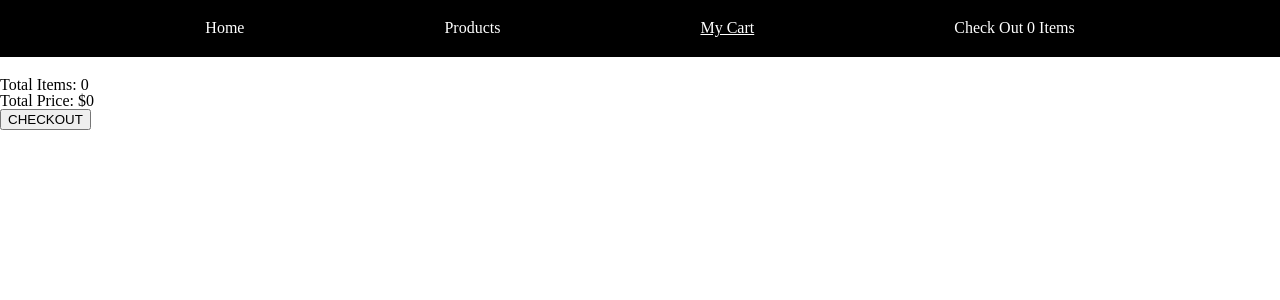
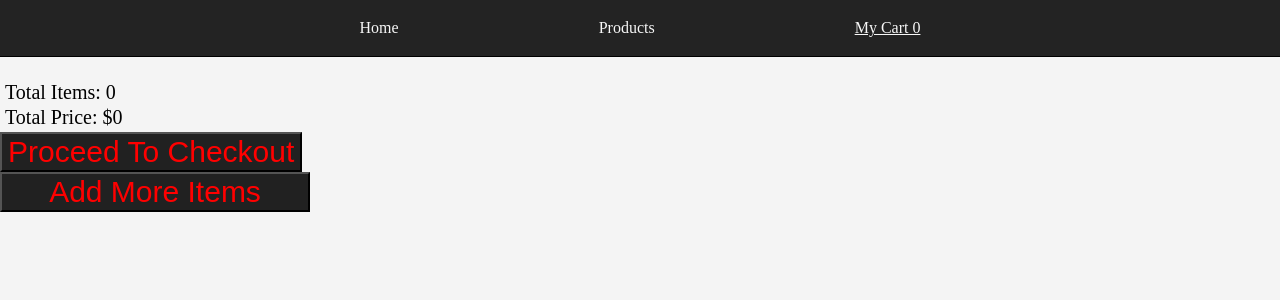
Before and after one commit to NickMo91/ecommerce, a React app: page /cart in a window 1280 px wide. Shown: the top 300 px of the page. Built offline with nearby package versions, Linux system fonts and the light colour scheme.

Commit message:
some styling

```diff
--- a/src/App.scss
+++ b/src/App.scss
@@ -7,4 +7,5 @@
 }
 body {
 	box-sizing: border-box;
+	background-color: #f4f4f4;
 }
--- a/src/components/Navigation.jsx
+++ b/src/components/Navigation.jsx
@@ -15,11 +15,7 @@ class Navigation extends Component {
 			text: "Products",
 		}, {
 			to: "/cart",
-			text: "My Cart",
-		},
-		{
-			to: "/checkout",
-			text: `Check Out ${addedProducts} Items`,
+			text: `My Cart ${addedProducts}`,
 		},
 		];
 
--- a/src/components/Navigation.scss
+++ b/src/components/Navigation.scss
@@ -2,12 +2,12 @@
 	text-align: center;
 	padding: 20px;
 	margin-bottom: 20px;
-	background: #000;
+	background: #232323;
 	border-bottom: 1px solid #000;
 
 	&-link {
 		padding: 20px 100px;
-		color: #FFF;
+		color: #f7f7f7;
 		text-decoration: none;
 
 		&:hover {
--- a/src/json/products.json
+++ b/src/json/products.json
@@ -5,7 +5,7 @@
     "price": "75.00",
     "rating": 9,
     "description": "With elegant, textured dial details and a soft grey leather strap, this ultra-thin rose gold-tone watch case offers a touch of simplicity and sophistication to your day-to-night look. You will always be a step ahead with our Timex Metropolitan Skyline collection.",
-    "category": "womens",
+    "category": "Womens",
     "specs": [
       {
         "label": "Buckle/Clasp",
@@ -92,7 +92,7 @@
     "price": "57.00",
     "rating": 10,
     "description": "It’s easy to see how this classic timepiece is an everyday favorite. The silver-tone stainless steel expansion band, silver-tone case and Mother-of-Pearl dial offers a lasting look for years to come.",
-    "category": "womens",
+    "category": "Womens",
     "specs": [
       {
         "label": "Band Color",
@@ -175,7 +175,7 @@
     "price": "99.00",
     "rating": 9,
     "description": "The simple silhouettes of our Essential Collection make a clean, understated statement. These minimalist styles embody the belief that less is more, with a casual elegance that’s appropriate for nearly any occasion. Each one is designed with quality materials that stand the test of time, and fine features in which every carefully chosen detail is a standout.",
-    "category": "mens",
+    "category": "Mens",
     "specs": [
       {
         "label": "Buckle/Clasp",
@@ -262,7 +262,7 @@
     "price": "69.00",
     "rating": 10,
     "description": "Combining our 160-year legacy with contemporary updates, the Heritage Collection features iconic designs with a modern spirit. Each style is inspired by the Timex archives, constructed with rich materials that offer lasting enjoyment. To wear one is to honor the precision of pure craftsmanship and the spirit of authentic watchmaking.",
-    "category": "mens",
+    "category": "Mens",
     "specs": [
       {
         "label": "Buckle/Clasp",
@@ -349,7 +349,7 @@
     "price": "52.00",
     "rating": 8,
     "description": "We’re celebrating 40 years of our landmark Easy Reader® watch with a special edition featuring a rich black leather strap, eye-catching red details and a unique anniversary INDIGLO® dial.",
-    "category": "womens",
+    "category": "Womens",
     "specs": [
       {
         "label": "Buckle/Clasp",
@@ -436,7 +436,7 @@
     "price": "109.00",
     "rating": 9,
     "description": "Combining our 160-year legacy with contemporary updates, the Heritage Collection features iconic designs with a modern spirit. Each style is inspired by the Timex archives, constructed with rich materials that offer lasting enjoyment. To wear one is to honor the precision of pure craftsmanship and the spirit of authentic watchmaking.",
-    "category": "mens",
+    "category": "Mens",
     "specs": [
       {
         "label": "Buckle/Clasp",
@@ -523,7 +523,7 @@
     "price": "89.00",
     "rating": 10,
     "description": "The simple silhouettes of our Essential Collection make a clean, understated statement. These minimalist styles embody the belief that less is more, with a casual elegance that’s appropriate for nearly any occasion. Each one is designed with quality materials that stand the test of time, and fine features in which every carefully chosen detail is a standout.",
-    "category": "womens",
+    "category": "Womens",
     "specs": [
       {
         "label": "Buckle/Clasp",
@@ -610,7 +610,7 @@
     "price": "52.00",
     "rating": 9,
     "description": "Are you ready for the weekend? This two-piece felt and leather strap gives you a fun option to customize your Weekender® watch depending on your outfit or mood. Fits any 20mm traditional, slip-thru or quick-release strap.",
-    "category": "mens",
+    "category": "Mens",
     "specs": [
       {
         "label": "Buckle/Clasp",
@@ -697,6 +697,7 @@
     "price": "25.00",
     "rating": 9,
     "description": "Our Time Machines™ collection offers watches just for kids that have easy-to-read dials, adjustable nylon bands and are 30 meter water resistant. This unique purple space-dye athleisure design will match any child’s personality!",
+    "category": "Kids",
     "specs": [
       {
         "label": "Buckle/Clasp",
@@ -783,6 +784,7 @@
     "price": "30.00",
     "rating": 8,
     "description": "We’ve teamed up with the Peanuts gang to help kids tell time. This adorable watch features our easy-to-read dial highlighting Snoopy and Woodstock and adjustable flower-themed elastic band. Plus, all of our kids’ watches are covered by our 100% worry-free replacement plan so you don’t worry about lost or broken watches. See timex.com/kids-warranty.html for details.",
+    "category": "Kids",
     "specs": [
       {
         "label": "Buckle/Clasp",
--- a/src/pages/Home.scss
+++ b/src/pages/Home.scss
@@ -10,8 +10,7 @@
 	}
 
 	&-l {
-		text-decoration: none;
-		color: blue;
+		color: #000;
 	}
 
 }
--- a/src/pages/Product.scss
+++ b/src/pages/Product.scss
@@ -1,24 +1,44 @@
-// .item-page {
-// 	display: flex;
-//
-// 	&-items {
-// 		flex: 1;
-// 		margin-top: 50px;
-// 		margin-left: 100px;
-//
-// 		&-img {
-// 			margin-right: 50px;
-// 		}
-// 	}
-//
-// 	&-items-description {
-// 		flex: 1;
-// 	}
-// }
-//
-//
-// .item-page-items-description {
-// 	margin-top: 50px;
-// 	width: 300px;
-// 	height: 200px;
-// }
+.product-page-name {
+	margin-bottom: 25px;
+	text-align: center;
+	font-size: 20px;
+	font-weight: bold;
+}
+
+.product-page-render-image {
+	display: block;
+	margin: auto;
+&-img {
+margin-bottom: 40px;
+}
+
+}
+
+.product-page-render-btn {
+	float: right;
+}
+.product-page-btn {
+	font-size: 40px;
+	color: red;
+	background-color: #212121;
+
+	&:hover{
+font-size: 41px;
+	}
+}
+
+.category {
+	font-size: 20px;
+	margin-left: 20px;
+
+}
+
+.description {
+	border: 1px solid #000;
+	font-size: 20px;
+	margin-right: 300px;
+	margin-left: 20px;
+}
+.price {
+	float: right;
+}
--- a/src/pages/Products.jsx
+++ b/src/pages/Products.jsx
@@ -12,24 +12,26 @@ class Products extends Component {
 		const { products } = this.props;
 		return (
 			<div className="products-page">
+				<h1 className="products-page-heading">TimeX</h1>
+				<div className="products-page-render">
 					{products.map((products, index) => {
 						return ([
-						<div className="products-page-products">
-							<h1 className="products-page-products-header">{products.name}</h1>
-							<Link className="products-page-products-l" to={`/product/${products.id}`}>
-								<img className="products-page-products-img"
+							<div className="products-page-render-products">
+								<h1 className="products-page-render-products-header">{products.name}</h1>
+								<Link className="products-page-render-products-l" to={`/product/${products.id}`}>
+									<img className="products-page-render-products-img"
 										src={products.images[0].medium}
 									/>
 								</Link>
-							<p className="products-page-products-category">
+								<p className="products-page-render-products-category">
 								Category: {products.category}
 								</p>
-							<p className="products-page-products-price">Price: ${products.price}</p>
+								<p className="products-page-render-products-price">Price: ${products.price}</p>
 							</div>,
 						]);
 					}
 					)}
-
+				</div>
 			</div>
 		);
 	}
--- a/src/pages/Products.scss
+++ b/src/pages/Products.scss
@@ -1,12 +1,21 @@
-.products-page {
+.products-page-heading {
+	font-size: 50px;
+	font-weight: bold;
+	color: #3a3a3a;
+	text-align: center;
+	margin-bottom: 30px;
+}
+
+.products-page-render {
 display: flex;
 flex-flow: row wrap;
 }
-.products-page-products {
+
+.products-page-render-products {
 	margin-left: 50px;
 	margin-bottom: 30px;
 	width: 400px;
-	border: 1px solid white;
+	border-bottom: 1px solid #d1d1d1;
 
 
 	&-header {
--- a/src/pages/cart.jsx
+++ b/src/pages/cart.jsx
@@ -1,3 +1,4 @@
+import "./Cart.scss";
 import React, { Component } from "react";
 import { Link } from "react-router-dom";
 import PropTypes from "prop-types";
@@ -13,26 +14,30 @@ class Cart extends Component {
 		},0);
 
 		return (
-			<div className="addedProducts">
+			<div className="cart">
 
 				{cart.map((item) => {
 					return (
-						<div className="cart_info">
-							<h1 className="name">{ item.name } </h1>
-							<img src={ item.images[0].small } className="Img"/>
-							<h2 className="price">${ item.price }</h2>
+						<div className="cart-product">
+							<h1 className="cart-product-name">{ item.name } </h1>
+							<img src={ item.images[0].small } className="cart-product-img"/>
+							<h2 className="cart-product-price">${ item.price }</h2>
 						</div>
 					);
 				})}
-				<div className="total">
-			 <p className="countTotal">Total Items: { addedProducts }</p>
-			 <p className="cart-total-price">Total Price: ${ totalPrice }</p>
+				<div className="cart-info">
+			 <p className="cart-info-total-items">Total Items: { addedProducts }</p>
+			 <p className="cart-info-total-price">Total Price: ${ totalPrice }</p>
+			 <div >
+		 						<Link to="/checkout">
+		 							<button className="cart-button-checkout"> Proceed To Checkout </button>
+		 						</Link>
+						<br/>
+						<Link to="/Products">
+							<button className="cart-button-add">Add More Items</button>
+						</Link>
+		 					</div>
 		 </div>
-		 <div className="cart-checkout-button">
-	 						<Link to="/checkout">
-	 							<button> CHECKOUT </button>
-	 						</Link>
-	 					</div>
 			</div>
 		);
 	}
--- a/src/pages/cart.scss
+++ b/src/pages/cart.scss
@@ -0,0 +1,55 @@
+.cart {
+display: flex;
+flex-flow: row wrap;
+
+	&-product {
+		display: flex;
+		flex-flow: row wrap;
+		margin: 0 50px 20px 50px;
+		border: 1px solid #d1d1d1;
+		&-name {
+			font-size: 20px;
+			margin-bottom: 5px;
+		}
+
+		&-img {
+			margin-bottom: 5px;
+		}
+	}
+
+	&-info {
+		font-size: 20px;
+		float: right;
+		margin-right: 200px;
+
+		&-total-items {
+			margin: 5px;
+		}
+
+		&-total-price {
+			margin: 5px;
+		}
+	}
+
+	&-button-checkout {
+		color: red;
+		font-size: 30px;
+		background-color: #212121;
+
+ &:hover {
+	 font-size: 32px;
+ }
+	}
+
+	&-button-add {
+		font-weight: lighter;
+		color: red;
+		font-size: 30px;
+		width: 310px;
+		background-color: #212121;
+
+		&:hover {
+	 	 font-size: 32px;
+	  }
+	}
+}
--- a/src/pages/product.jsx
+++ b/src/pages/product.jsx
@@ -21,23 +21,26 @@ class Product extends Component {
 		}
 		return (
 			<div className="product-page">
-				<h1 className = "product-page-product-name">{product.name}</h1>
-				<div className = "product-page-product-image">
+				<h1 className = "product-page-name">{product.name}</h1>
+				<div className= "product-page-render">
+					<div className = "product-page-render-image">
 				 {product.images.map((img) => {
 				 return ([
-					 <img src = {img.medium} className = "product-page-product-img"/>,
+					 <img src = {img.medium} className = "product-page-render-image-img"/>,
 					 ]);
 			  })}
-				</div>
-				<button className="product-page-btn" onClick={this._handleAdd} >
+					</div>
+					<div className="product-page-render-btn">
+						<button className="product-page-btn" onClick={this._handleAdd} >
 				Add To Cart
 			  </button>
-				<div className = "product-page-products-description">
-				 <p className = "description">{product.description}</p>
-				 <p>{product.category}</p>
-				 <h1>${product.price}</h1>
+					</div>
+					<div className = "product-page-render-description">
+						 <p className="category">Category: {product.category}</p>
+				 <p className="description">{product.description}</p>
+				 <h1 className="price">${product.price}</h1>
 			 </div>
-
+				</div>
 			</div>
 
 		);
@@ -50,7 +53,7 @@ function mapStateToProps(state, props) {
 		productId: props.match.params.productId,
 		product: activeProduct,
 		cart: state.cart,
-		cartTotalItems: state.cart,
+		addedProducts: state.cart,
 	};
 }
 
```
Lines whose indentation alone changed are shown as unchanged.
